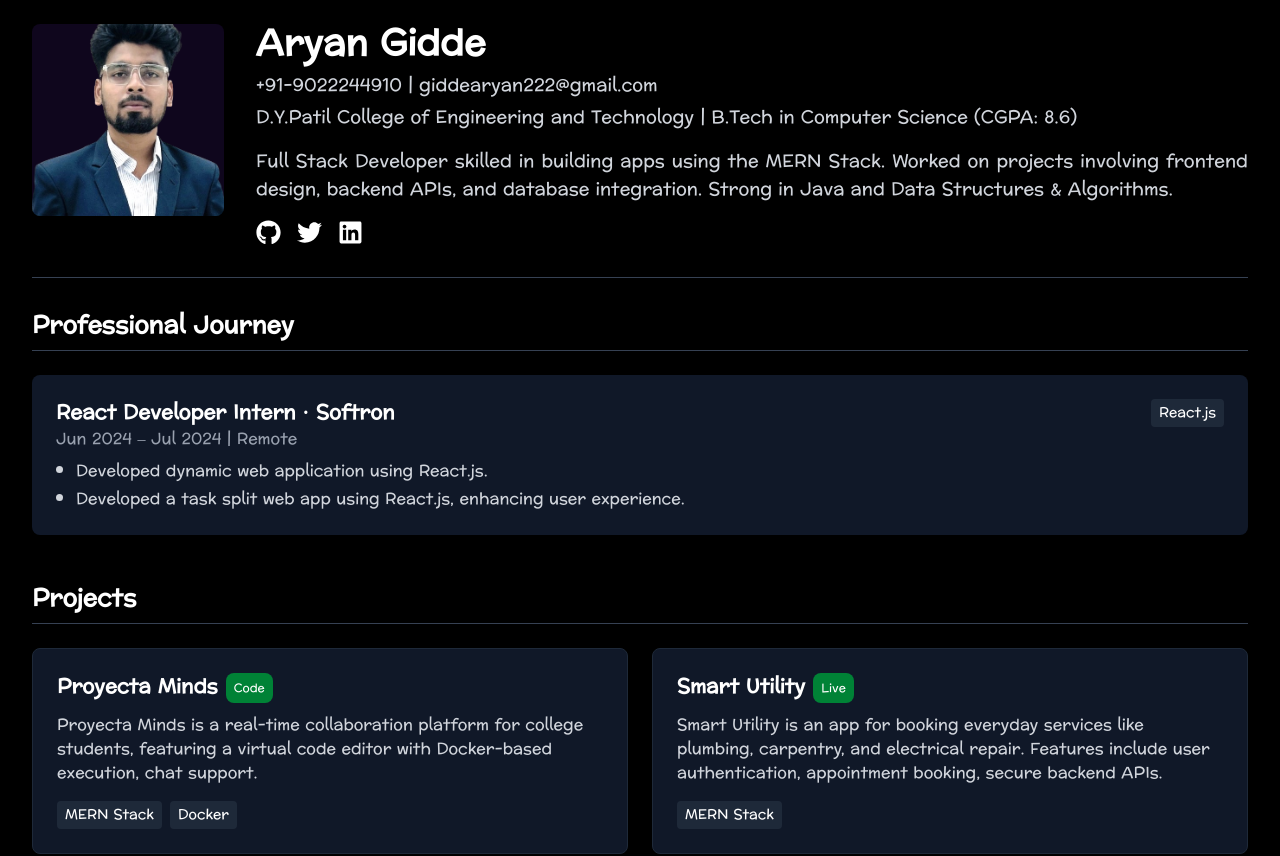
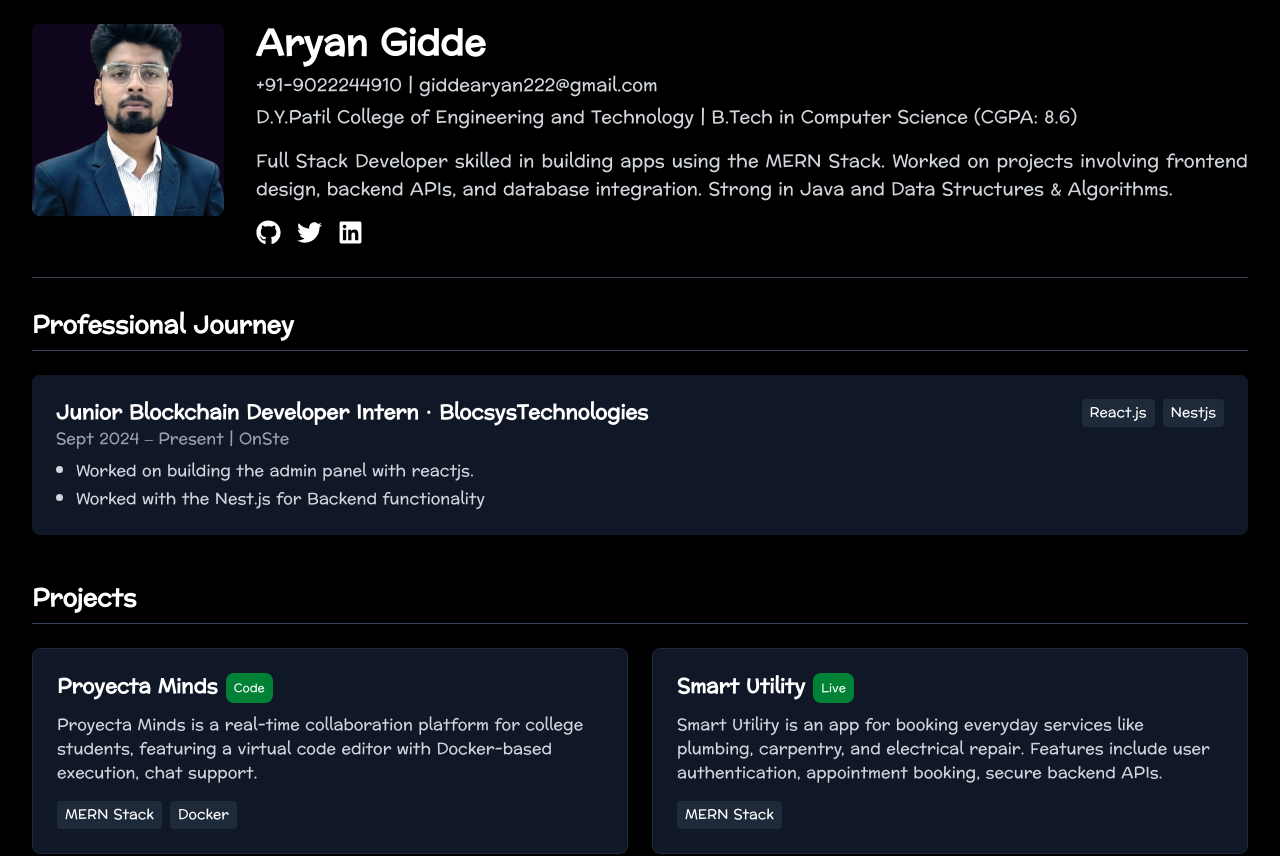
Before and after one commit to giddearyan12/Portfolio, a React (Vite) app: page / in a window 1280 px wide. Shown: the top 856 px of the page. Built offline with nearby package versions, Linux system fonts and the light colour scheme; a web font is replaced by a local one.

Commit message:
Update App.jsx

```diff
--- a/src/App.jsx
+++ b/src/App.jsx
@@ -36,15 +36,15 @@ function App() {
           <div className="flex flex-col md:flex-row justify-between items-start gap-4">
             <div className="flex-1">
               <h3 className="text-lg sm:text-xl font-semibold">
-                React Developer Intern · Softron
+                Junior Blockchain Developer Intern · BlocsysTechnologies
               </h3>
-              <p className="text-gray-400">Jun 2024 – Jul 2024 | Remote</p>
+              <p className="text-gray-400">Sept 2024 – Present | OnSte</p>
               <ul className="mt-2 text-sm sm:text-base text-gray-300 list-disc pl-5 space-y-1">
                 <li>
-                  Developed dynamic web application using React.js.
+                  Worked on building the admin panel with reactjs.
                 </li>
                 <li>
-                  Developed a task split web app using React.js, enhancing user experience.
+                  Worked with the Nest.js for Backend functionality
                 </li>
 
               </ul>
@@ -52,6 +52,9 @@ function App() {
             <div className="flex flex-wrap gap-2">
               <span className="bg-gray-800 px-2 py-1 rounded text-xs sm:text-sm flex items-center gap-1">
                 React.js
+              </span>
+              <span className="bg-gray-800 px-2 py-1 rounded text-xs sm:text-sm flex items-center gap-1">
+                Nestjs
               </span>
             </div>
           </div>
```
